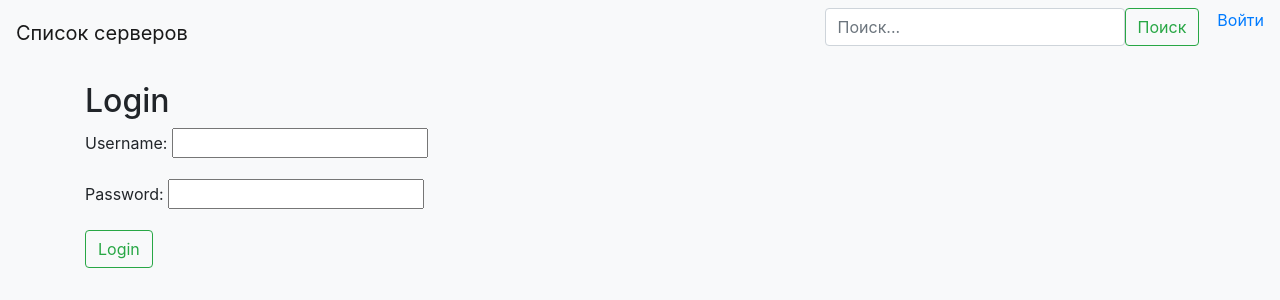
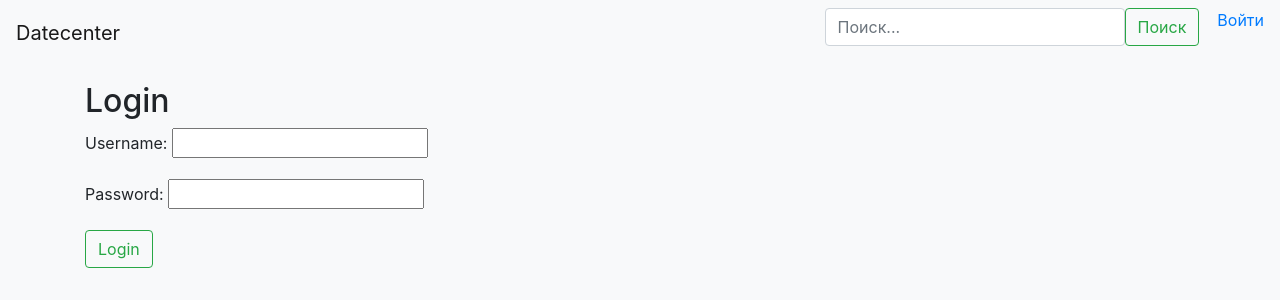
Before and after one commit to agp22888/datacenter, a Django app: page /login?next=/ip/1 in a window 1280 px wide. Shown: the top 300 px of the page. Run offline with Django 3.2, Linux system fonts and the light colour scheme; some libraries are stand-ins or nearby versions.

Commit message:
navbar altering

```diff
--- a/server_list/templates/server_list/navbar.html
+++ b/server_list/templates/server_list/navbar.html
@@ -130,7 +130,7 @@ function searchFunction(){
 <!--</div>-->
 <!--</nav>-->
 <nav class="nav navbar navbar-expand-lg navbar-light bg-light">
-    <a class="navbar-brand" href="{% url 'list' %}">Список серверов</a>
+    <a class="navbar-brand" href="{% url 'list' %}">Datecenter</a>
     <button class="navbar-toggler" type="button" data-toggle="collapse" data-target="#navbarSupportedContent"
             aria-controls="navbarSupportedContent" aria-expanded="false" aria-label="Toggle navigation">
         <span class="navbar-toggler-icon"></span>
```
